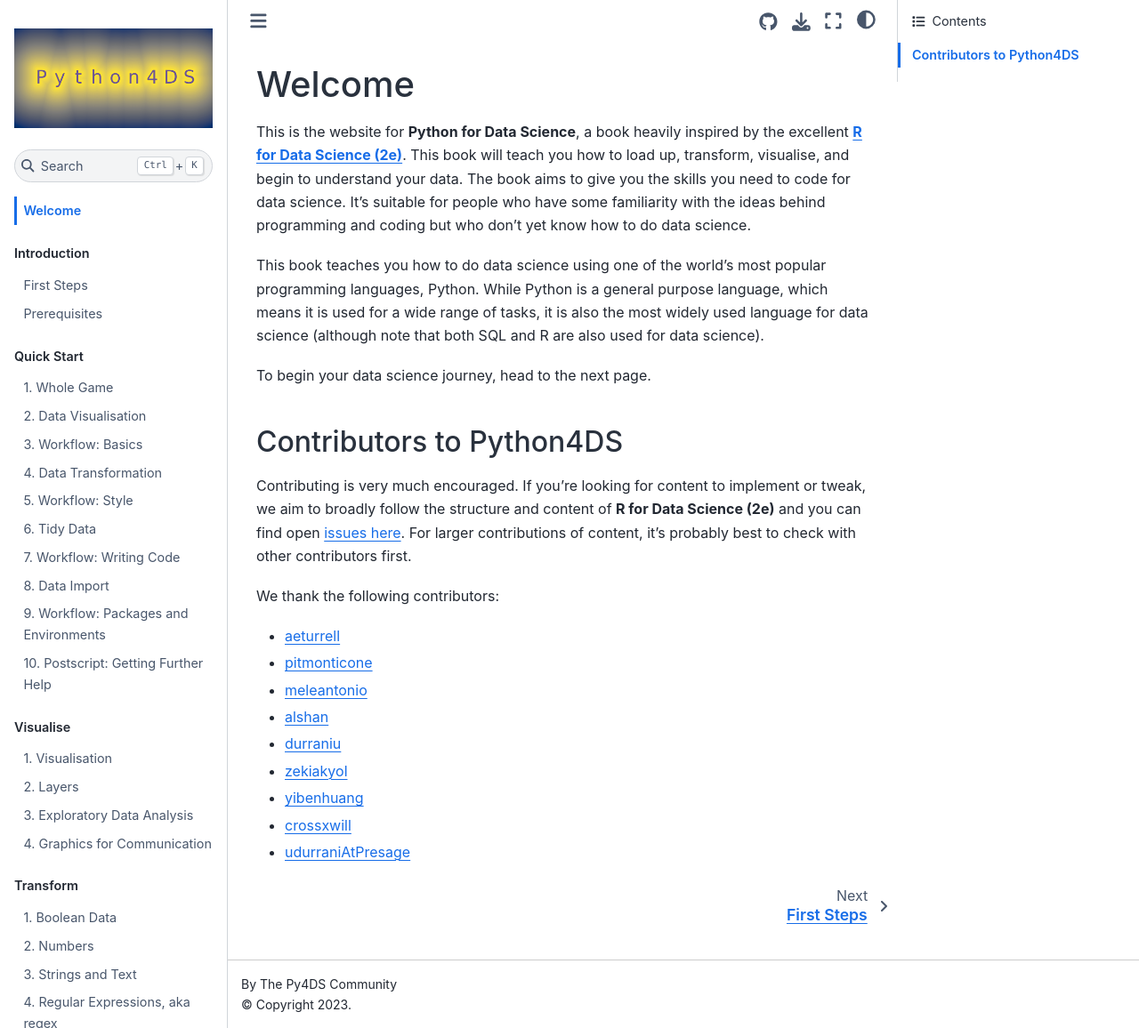
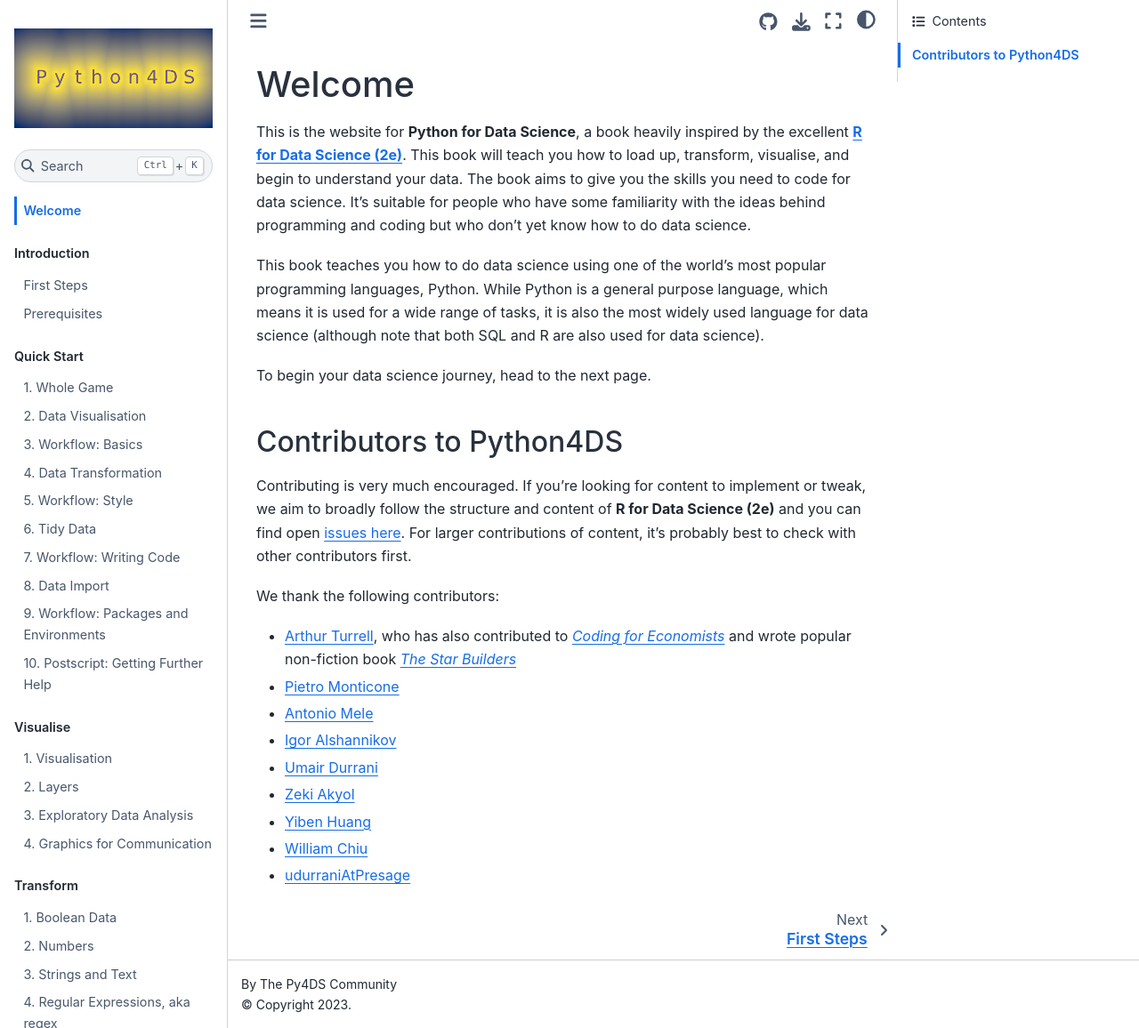
Before and after one commit to aeturrell/python4DS, a Jupyter Book: the page built from welcome.md, in a window 1280 px wide and 1156 px high. Shown: the whole window at 89% size. Built offline with Jupyter Book 1.0.4 settings and Sphinx 7.4.7 and the Sphinx Book theme 1.1.4, drawn with Linux system fonts in a browser that asks for light colours.

Commit message:
updating contributor list

```diff
--- a/welcome.md
+++ b/welcome.md
@@ -12,12 +12,12 @@
 
 We thank the following contributors:
 
-- [aeturrell](https://github.com/aeturrell)
-- [pitmonticone](https://github.com/pitmonticone)
-- [meleantonio](https://github.com/meleantonio)
-- [alshan](https://github.com/alshan)
-- [durraniu](https://github.com/durraniu)
-- [zekiakyol](https://github.com/zekiakyol)
-- [yibenhuang](https://github.com/yibenhuang)
-- [crossxwill](https://github.com/crossxwill)
+- [Arthur Turrell](https://aeturrell.com/), who has also contributed to [*Coding for Economists*](https://aeturrell.github.io/coding-for-economists) and wrote popular non-fiction book [*The Star Builders*](https://aeturrell.com/thestarbuilders/thestarbuilders.html)
+- [Pietro Monticone](https://github.com/pitmonticone)
+- [Antonio Mele](https://github.com/meleantonio)
+- [Igor Alshannikov](https://github.com/alshan)
+- [Umair Durrani](https://github.com/durraniu)
+- [Zeki Akyol](https://github.com/zekiakyol)
+- [Yiben Huang](https://github.com/yibenhuang)
+- [William Chiu](https://github.com/crossxwill)
 - [udurraniAtPresage](https://github.com/udurraniAtPresage)
```
